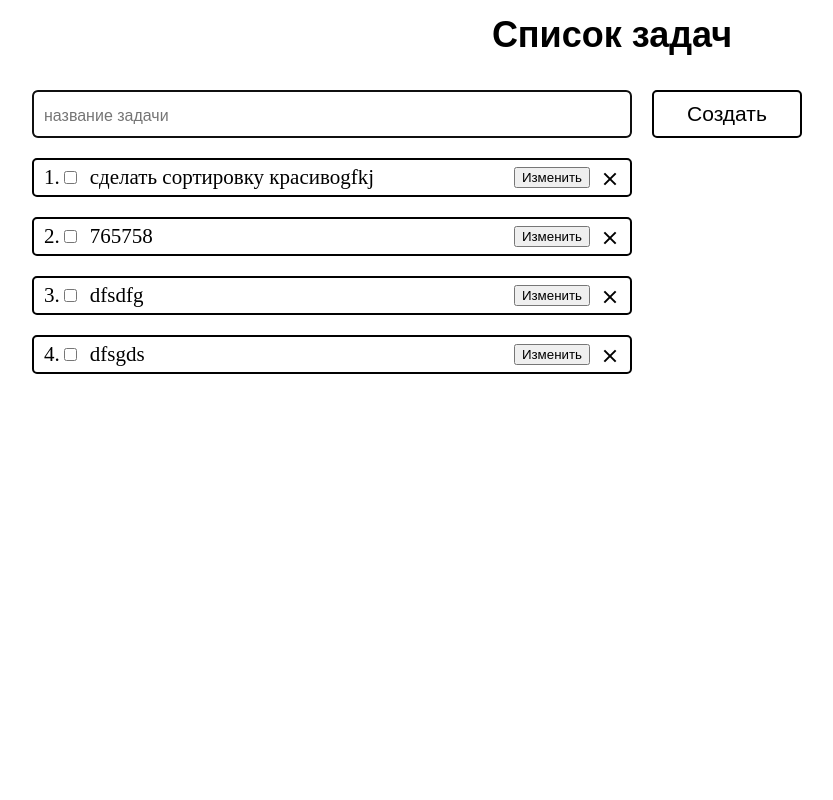
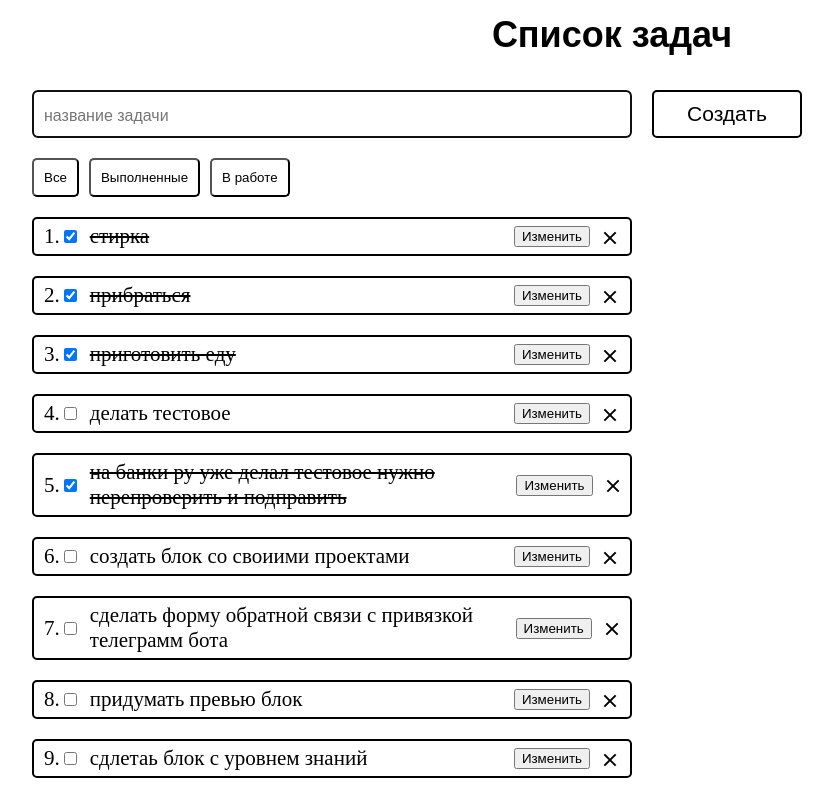
Before and after one commit to alexandershubin/todo, a React (Create React App) app: page / in a window 1280 px wide. Shown: the whole page, without its empty margins (28-861 px from the left). Built offline with nearby package versions, Linux system fonts and the light colour scheme; data requests are answered from the project's data file.

Commit message:
master - добавил сортировку

```diff
--- a/db.json
+++ b/db.json
@@ -1,24 +1,49 @@
 {
   "todos": [
     {
-      "text": "сделать сортировку красивоgfkj",
-      "done": false,
-      "id": 1
-    },
-    {
-      "text": "765758",
-      "done": false,
+      "text": "стирка",
+      "done": true,
       "id": 2
     },
     {
-      "text": "dfsdfg",
-      "done": false,
+      "text": "прибраться",
+      "done": true,
       "id": 3
     },
     {
-      "text": "dfsgds",
+      "text": "приготовить еду",
+      "done": true,
+      "id": 4
+    },
+    {
+      "text": "делать тестовое",
       "done": false,
-      "id": 4
+      "id": 5
+    },
+    {
+      "text": "на банки ру уже делал тестовое нужно перепроверить и подправить",
+      "done": true,
+      "id": 6
+    },
+    {
+      "text": "создать блок со своиими проектами ",
+      "done": false,
+      "id": 7
+    },
+    {
+      "text": "сделать форму обратной связи с привязкой телеграмм бота",
+      "done": false,
+      "id": 8
+    },
+    {
+      "text": "придумать превью блок",
+      "done": false,
+      "id": 9
+    },
+    {
+      "text": "сдлетаь блок с уровнем знаний",
+      "done": false,
+      "id": 10
     }
   ]
 }
--- a/src/components/Todos/TodoList/TodoList.tsx
+++ b/src/components/Todos/TodoList/TodoList.tsx
@@ -1,6 +1,7 @@
 import { TodosItem } from "./TodosItem/TodosItem";
-import React from "react";
+import React, { DataHTMLAttributes, useState } from "react";
 import { Todo } from "../../../store/types";
+import { Button } from "../../Ui/Button";
 
 export interface Items {
   todos: Todo[];
@@ -9,10 +10,55 @@ export interface Items {
 }
 
 export const TodoList = (props: Items) => {
-  const { todos, deleteTodosId, changeDone } = props;
+  const { deleteTodosId, changeDone } = props;
+  const [filter, setFilter] = useState("");
+  const todos = [...props.todos];
+
+  const sortTodoList = () => {
+    switch (filter) {
+      case "actual":
+        return todos.filter((todo) => !todo.done);
+      case "completed":
+        return todos.filter((todo) => todo.done);
+      case "all":
+        return todos.slice(0, todos.length);
+      default:
+        return todos;
+    }
+  };
+
+  const onFilterClick = ({ target }: any) => {
+    // ? TS
+    setFilter(target.dataset.filter);
+  };
+
   return (
+    <>
+      <div className="todos-btn">
+        <Button
+          className="btn todos-btn__all"
+          dataAttr="all"
+          handleClick={onFilterClick}
+        >
+          Все
+        </Button>
+        <Button
+          className="btn todos-btn__ready"
+          dataAttr="completed"
+          handleClick={onFilterClick}
+        >
+          Выполненные
+        </Button>
+        <Button
+          className="btn todos-btn__progress"
+          dataAttr="actual"
+          handleClick={onFilterClick}
+        >
+          В работе
+        </Button>
+      </div>
       <ul className="todos__list">
-      {todos.map((item, index: number) => {
+        {sortTodoList().map((item, index: number) => {
           return (
             <TodosItem
               key={item.id}
@@ -26,5 +72,6 @@ export const TodoList = (props: Items) => {
           );
         })}
       </ul>
+    </>
   );
 };
--- a/src/components/Todos/Todos.scss
+++ b/src/components/Todos/Todos.scss
@@ -95,3 +95,18 @@
 .form-change {
   width: 100%;
 }
+
+.todos-btn {
+  max-width: 600px;
+  width: 100%;
+
+  .btn {
+    background: none;
+    padding: 10px;
+    border-radius: 5px;
+  }
+
+  &__ready {
+    margin: 0 10px;
+  }
+}
--- a/src/components/Ui/Button.tsx
+++ b/src/components/Ui/Button.tsx
@@ -1,6 +1,8 @@
 export const Button = (props: any) => {
-    const {handleClick, children, className} = props;
-    return (
-        <button className={className} onClick={handleClick}>{children}</button>
-    )
-}
+  const { handleClick, children, className, dataAttr } = props;
+  return (
+    <button className={className} data-filter={dataAttr} onClick={handleClick}>
+      {children}
+    </button>
+  );
+};
--- a/src/store/types.ts
+++ b/src/store/types.ts
@@ -4,6 +4,7 @@ export interface DataTodos {
 }
 
 export interface Todo {
+  index: number;
   id: number;
   text: string;
   done: boolean;
```
Also changed, not shown: src/style/main.scss (line endings or trailing spaces). Lines whose indentation alone changed are shown as unchanged.
